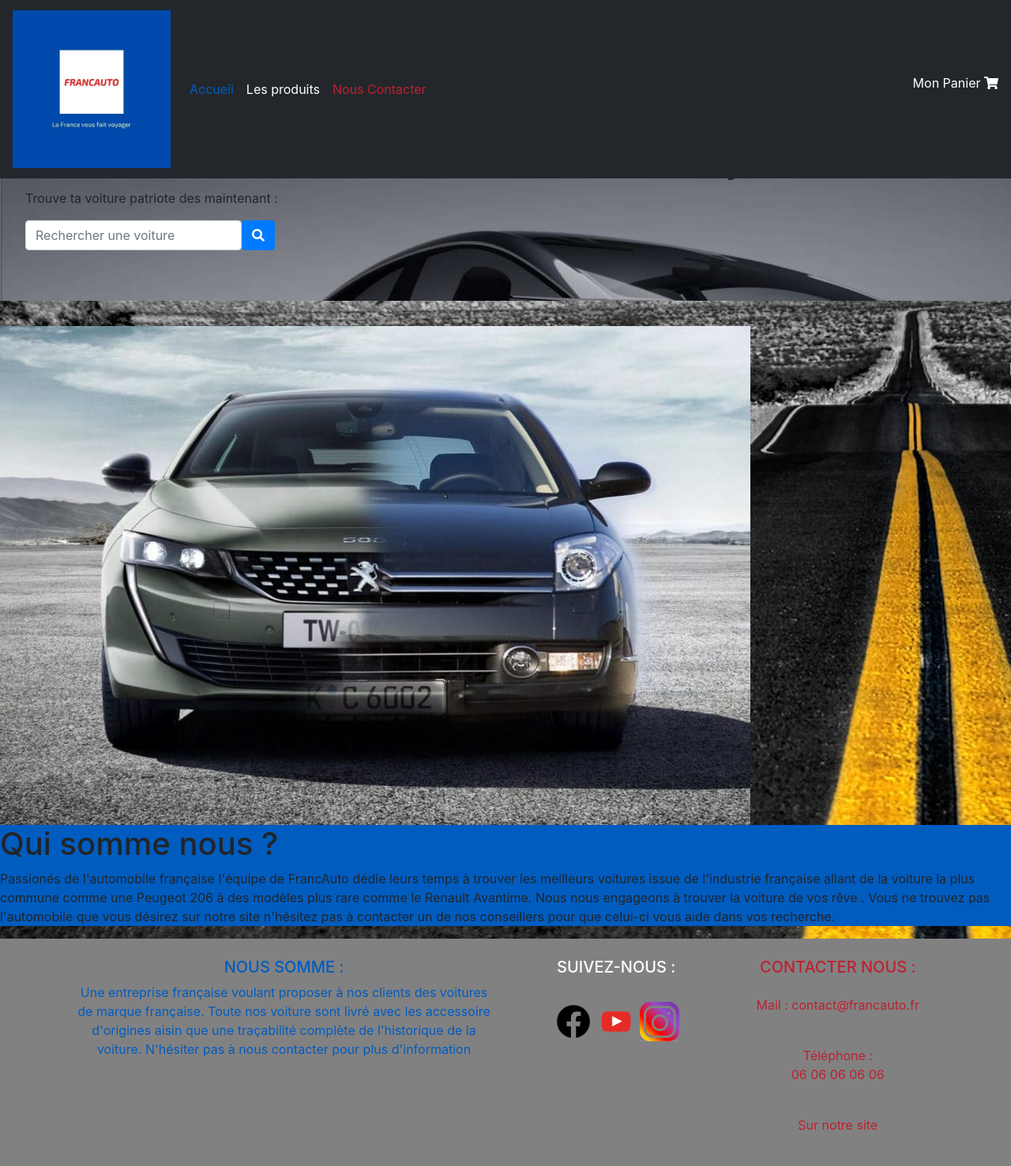
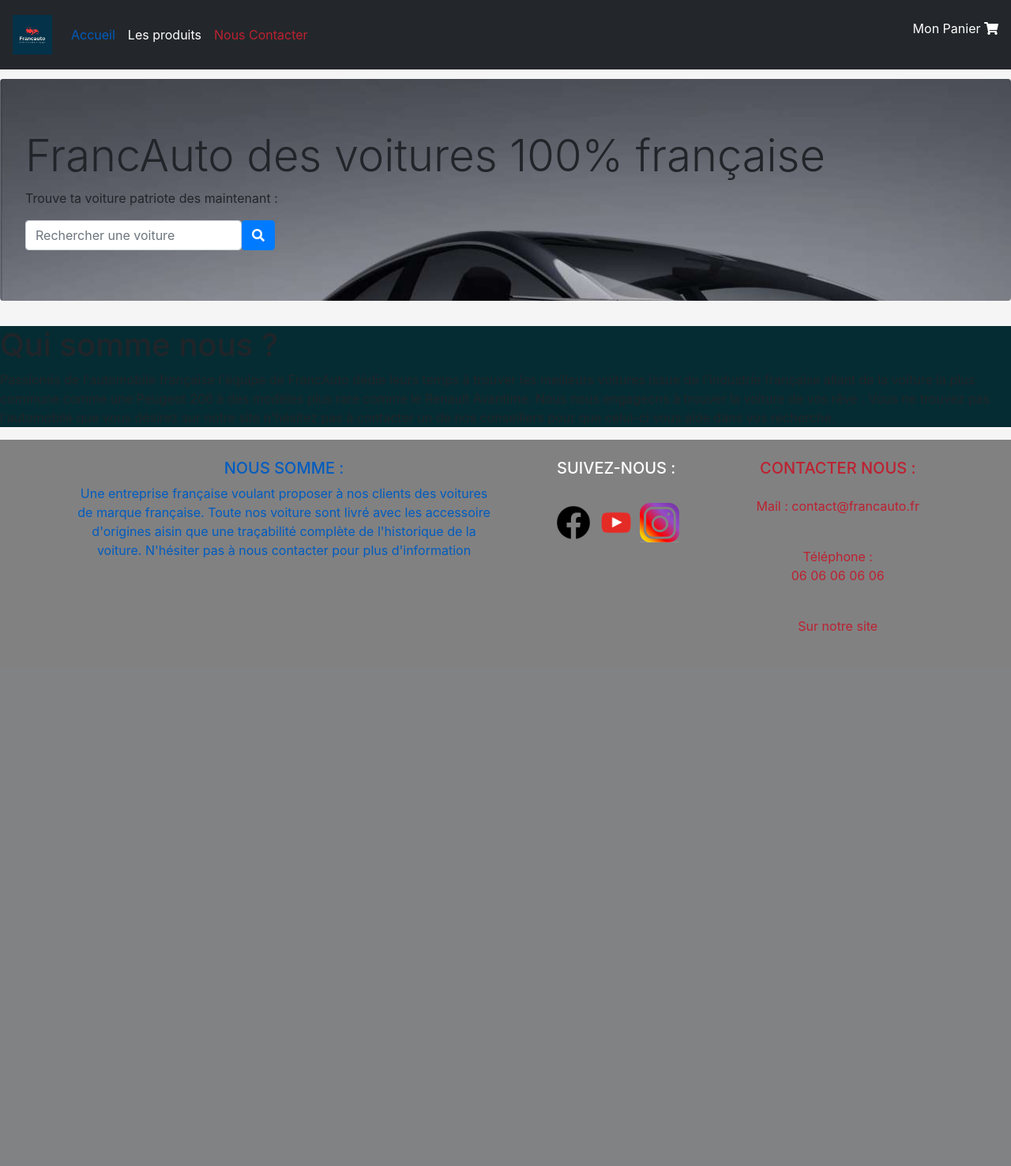
Before and after one commit to eric-gilles/Projet-Web, a PHP site: page / in a window 1280 px wide. Shown: the whole page at 79% size. After the commit the page ends 800 px from the top, so only its background shows below. Run offline with PHP 8.4, Linux system fonts and the light colour scheme; some libraries are stand-ins or nearby versions.

Commit message:
nouveau logo

```diff
--- a/inc/navbar.php
+++ b/inc/navbar.php
@@ -11,7 +11,7 @@
 <!-- Barre de navigation avec logo -->
 <nav style="background-color: #23272b;" class="navbar navbar-expand-md navbar-light fixed-top">
     <a class="navbar-brand" id='logo' href="index.php">
-        <img src="./img/logo.jpg" width="200" height="200" alt="Logo">
+        <img src="./img/logo.jpeg" width="50" height="50" alt="Logo">
     </a>
     <ul class="navbar-nav mr-auto mt-2 mt-lg-0">
         <li class="nav-item">
--- a/index.php
+++ b/index.php
@@ -20,7 +20,7 @@
     <link rel="stylesheet" href="./css/bootstrap.min.css">
     <link rel="stylesheet" href="https://use.fontawesome.com/releases/v5.11.2/css/all.css">
 </head>
-<body class="fond-route">
+<body class="background-color-grey">
 
     <!-- barre de naviguation + jumbotron -->
     <?php
@@ -31,11 +31,8 @@
     ?>
     <!-- Fin jumbotron+bar de naviguation -->
 
-    <!-- Affichage image voiture française -->
-    <img src="img/index-img/voiture.jpg" alt="photo de voiture"/>
-    <!-- Fin affichage -->
 
-    <div style="background-color: #005cbf;">
+    <div style="background-color: #062c33;">
 
         <!-- Petit résumé -->
         <h1>Qui somme nous ?</h1>
@@ -45,8 +42,6 @@
             . Vous ne trouvez pas l'automobile que vous désirez sur notre site n'hésitez pas à contacter un de nos conseillers
             pour que celui-ci vous aide dans vos recherche.
         </p>
-
-
     </div>
 
     <!-- Affichage de ./footer.php -->
```
Also changed, not shown: img/fond-site_1.jpg (deleted), img/logo.jpeg (added).
